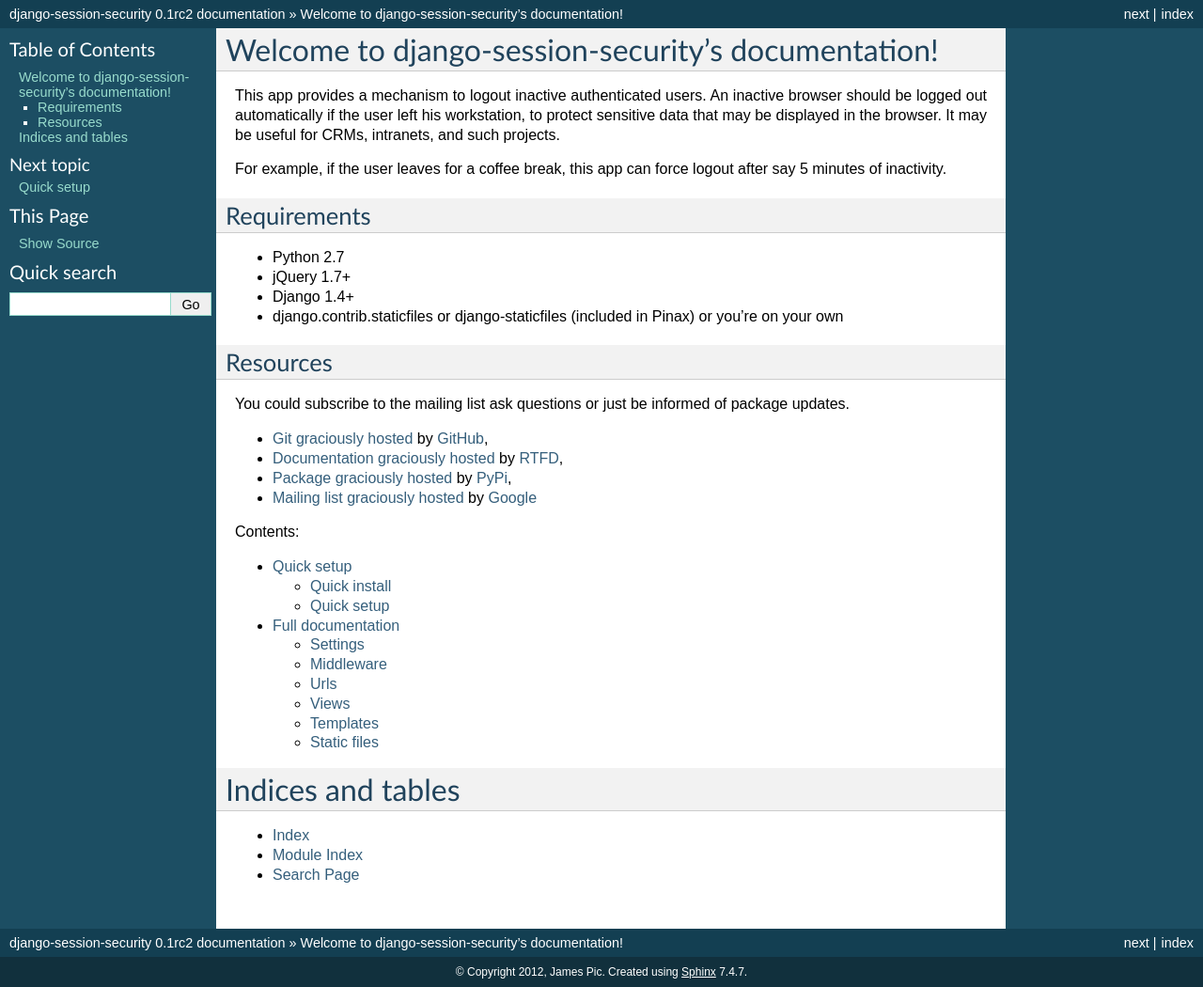
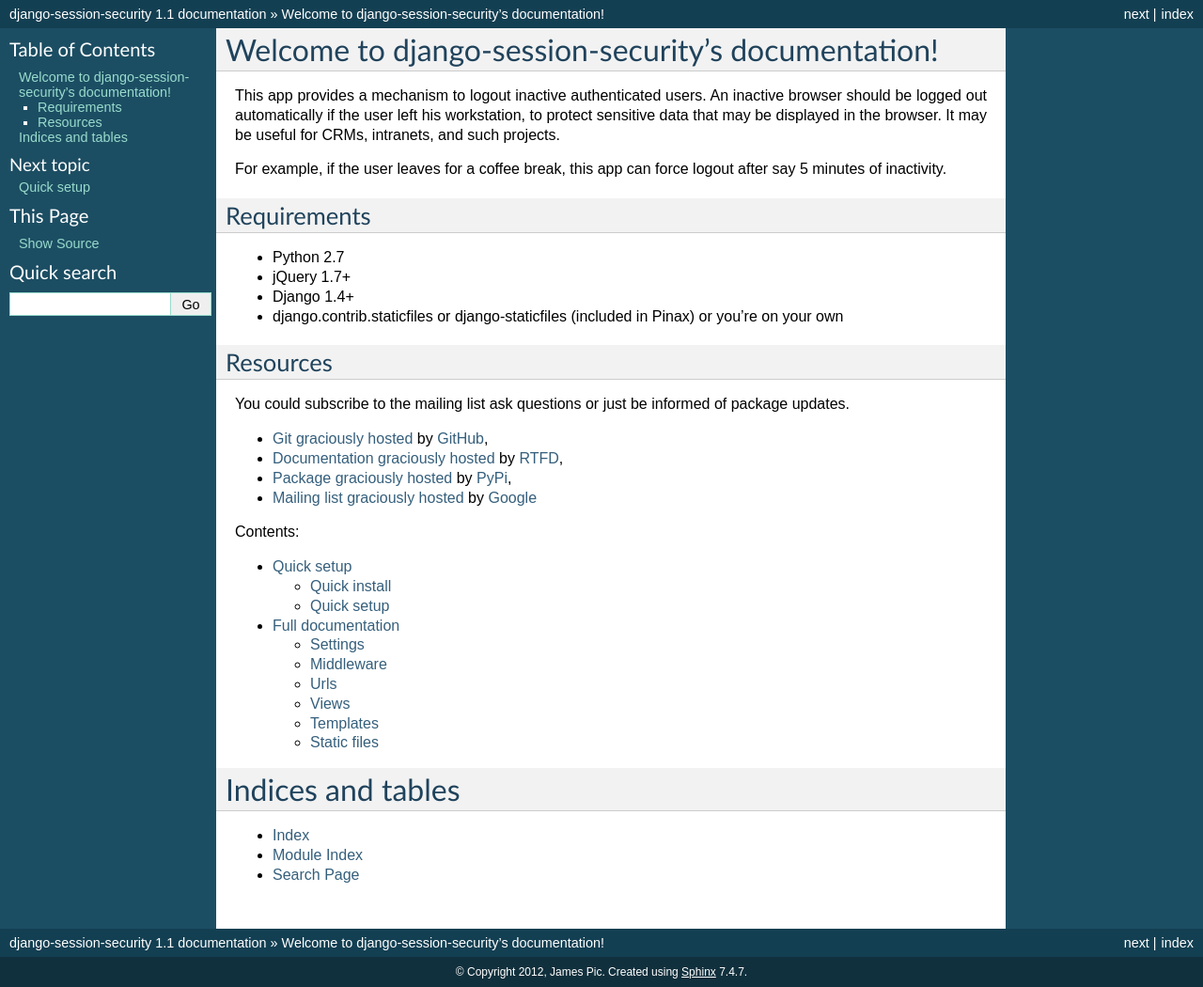
Before and after one commit to yourlabs/django-session-security, a Sphinx documentation site: the page built from docs/source/index.rst, in a window 1280 px wide. Shown: the whole page at 94% size. Built offline with Sphinx 7.4.7, drawn with Linux system fonts in a browser that asks for light colours.

Commit message:
Version bump 1.1

```diff
--- a/docs/source/conf.py
+++ b/docs/source/conf.py
@@ -68,9 +68,9 @@
 # built documents.
 #
 # The short X.Y version.
-version = '0.1'
+version = '1.1'
 # The full version, including alpha/beta/rc tags.
-release = '0.1rc2'
+release = '1.1'
 
 # The language for content autogenerated by Sphinx. Refer to documentation
 # for a list of supported languages.
--- a/setup.py
+++ b/setup.py
@@ -10,7 +10,7 @@
 
 setup(
     name='django-session-security',
-    version='1.0rc2',
+    version='1.1',
     description='Let the user secure his session for usage in public computers',
     author='James Pic',
     author_email='jamespic@gmail.com',
```
